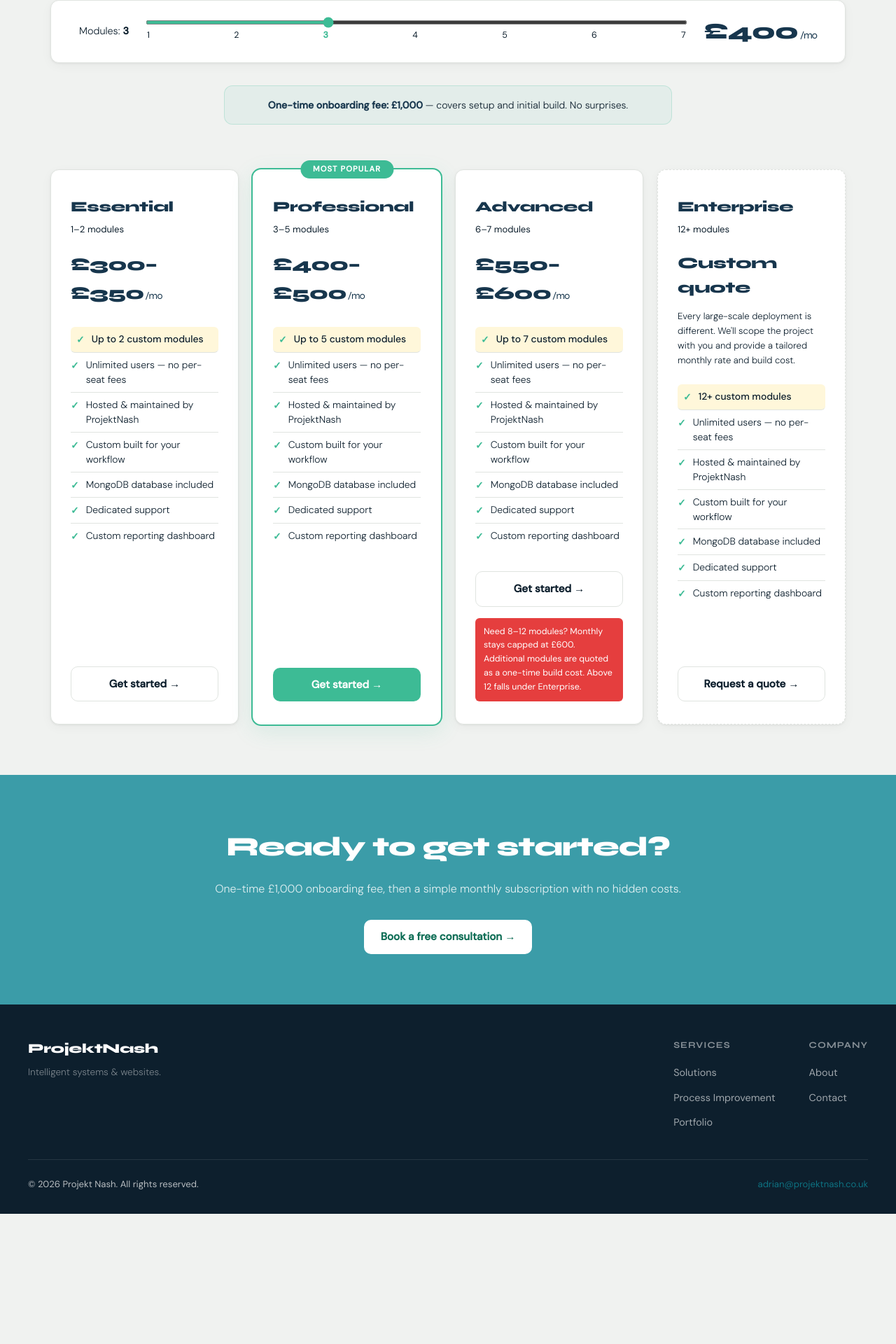
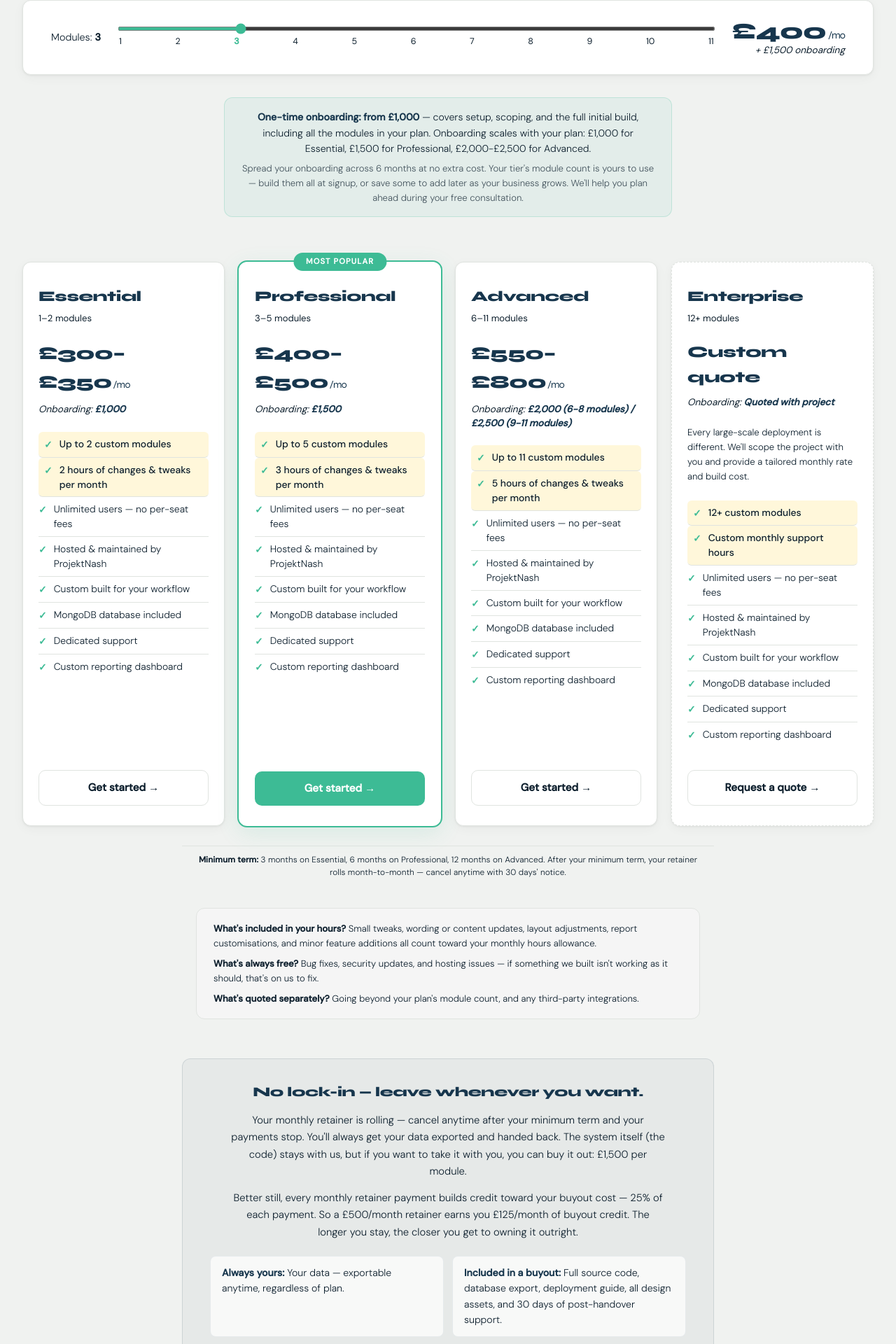
Before and after one commit to ProjektNash/Website, a React (Vite) app: page /pricing in a window 1280 px wide. Shown: the part 301-2221 px from the top of the page at 70% size. Before the commit the page ends 2035 px from the top, so only its background shows below. Built offline with nearby package versions, Linux system fonts and the light colour scheme.

Commit message:
Update: ...

```diff
--- a/src/components/Pricing.jsx
+++ b/src/components/Pricing.jsx
@@ -3,7 +3,15 @@
 import s from '../layout/modules/Page.module.css'
 import styles from './modules/Pricing.module.css'
 
-const PRICES = [0, 300, 350, 400, 450, 500, 550, 600]
+const priceFor = modules => 250 + modules * 50
+const onboardingFor = modules => {
+  if (modules <= 2) return 1000
+  if (modules <= 5) return 1500
+  if (modules <= 8) return 2000
+  if (modules <= 11) return 2500
+  return null
+}
+const hoursLabel = n => `${n} ${n === 1 ? 'hour' : 'hours'} of changes & tweaks per month`
 
 const SHARED_FEATURES = [
   'Unlimited users — no per-seat fees',
@@ -21,6 +29,8 @@
     modulesLabel: 'Up to 2 custom modules',
     minModules: 1,
     maxModules: 2,
+    monthlyHours: 2,
+    onboardingDisplay: '£1,000',
     popular: false,
   },
   {
@@ -29,21 +39,25 @@
     modulesLabel: 'Up to 5 custom modules',
     minModules: 3,
     maxModules: 5,
+    monthlyHours: 3,
+    onboardingDisplay: '£1,500',
     popular: true,
   },
   {
     name: 'Advanced',
-    range: '6–7 modules',
-    modulesLabel: 'Up to 7 custom modules',
+    range: '6–11 modules',
+    modulesLabel: 'Up to 11 custom modules',
     minModules: 6,
-    maxModules: 7,
+    maxModules: 11,
+    monthlyHours: 5,
+    onboardingDisplay: '£2,000 (6-8 modules) / £2,500 (9-11 modules)',
     popular: false,
-    advancedNote: true,
   },
   {
     name: 'Enterprise',
     range: '12+ modules',
     modulesLabel: '12+ custom modules',
+    onboardingDisplay: 'Quoted with project',
     popular: false,
     custom: true,
   },
@@ -51,7 +65,7 @@
 
 export default function Pricing() {
   const [modules, setModules] = useState(3)
-  const price = PRICES[modules]
+  const price = priceFor(modules)
 
   return (
     <>
@@ -59,7 +73,7 @@
         <h1>Pricing</h1>
       </div>
 
-      <section className={s.section} style={{ paddingTop: 0 }}>
+      <section className={s.section} style={{ paddingTop: 0, maxWidth: '1400px' }}>
 
         <div className={styles.sliderBox}>
           <div className={styles.sliderRow}>
@@ -68,23 +82,29 @@
               <input
                 type="range"
                 min={1}
-                max={7}
+                max={11}
                 value={modules}
                 onChange={e => setModules(Number(e.target.value))}
                 className={styles.slider}
               />
               <div className={styles.sliderTicks}>
-                {[1, 2, 3, 4, 5, 6, 7].map(n => (
+                {[1, 2, 3, 4, 5, 6, 7, 8, 9, 10, 11].map(n => (
                   <span key={n} className={n === modules ? styles.tickActive : ''}>{n}</span>
                 ))}
               </div>
             </div>
-            <span className={styles.sliderPrice}>£{price}<span>/mo</span></span>
+            <div className={styles.sliderPriceBlock}>
+              <span className={styles.sliderPrice}>£{price}<span>/mo</span></span>
+              <span className={styles.sliderOnboarding}>+ £{onboardingFor(modules).toLocaleString('en-GB')} onboarding</span>
+            </div>
           </div>
         </div>
 
         <div className={styles.onboarding}>
-          <strong>One-time onboarding fee: £1,000</strong> — covers setup and initial build. No surprises.
+          <strong>One-time onboarding: from £1,000</strong> — covers setup, scoping, and the full initial build, including all the modules in your plan. Onboarding scales with your plan: £1,000 for Essential, £1,500 for Professional, £2,000-£2,500 for Advanced.
+          <div style={{ marginTop: '6px', fontSize: '0.82rem', opacity: 0.75, fontWeight: 300 }}>
+            Spread your onboarding across 6 months at no extra cost. Your tier's module count is yours to use — build them all at signup, or save some to add later as your business grows. We'll help you plan ahead during your free consultation.
+          </div>
         </div>
 
         <div className={styles.plans}>
@@ -100,6 +120,9 @@
               {plan.custom ? (
                 <>
                   <div className={styles.planPriceCustom}>Custom quote</div>
+                  <div className={styles.onboardingLine}>
+                    Onboarding: <strong>{plan.onboardingDisplay}</strong>
+                  </div>
                   <p className={styles.enterpriseNote}>
                     Every large-scale deployment is different. We'll scope the project with you and provide a tailored monthly rate and build cost.
                   </p>
@@ -107,6 +130,10 @@
                     <li className={styles.featureHighlight}>
                       <span className={styles.check}>✓</span>
                       {plan.modulesLabel}
+                    </li>
+                    <li className={styles.featureHighlight}>
+                      <span className={styles.check}>✓</span>
+                      Custom monthly support hours
                     </li>
                     {SHARED_FEATURES.map(feature => (
                       <li key={feature}>
@@ -122,13 +149,20 @@
               ) : (
                 <>
                   <div className={styles.planPrice}>
-                    £{PRICES[plan.minModules]}–£{PRICES[plan.maxModules]}
+                    £{priceFor(plan.minModules)}–£{priceFor(plan.maxModules)}
                     <span>/mo</span>
+                  </div>
+                  <div className={styles.onboardingLine}>
+                    Onboarding: <strong>{plan.onboardingDisplay}</strong>
                   </div>
                   <ul className={styles.featureList}>
                     <li className={styles.featureHighlight}>
                       <span className={styles.check}>✓</span>
                       {plan.modulesLabel}
+                    </li>
+                    <li className={styles.featureHighlight}>
+                      <span className={styles.check}>✓</span>
+                      {hoursLabel(plan.monthlyHours)}
                     </li>
                     {SHARED_FEATURES.map(feature => (
                       <li key={feature}>
@@ -150,22 +184,41 @@
                       Get started →
                     </Link>
                   )}
-                  {plan.advancedNote && (
-                    <p className={styles.advancedNote}>
-                      Need 8–12 modules? Monthly stays capped at £600. Additional modules are quoted as a one-time build cost. Above 12 falls under Enterprise.
-                    </p>
-                  )}
                 </>
               )}
             </div>
           ))}
         </div>
 
+        <div className={styles.termNote}>
+          <strong>Minimum term:</strong> 3 months on Essential, 6 months on Professional, 12 months on Advanced. After your minimum term, your retainer rolls month-to-month — cancel anytime with 30 days' notice.
+        </div>
+
+        <div className={styles.hoursNote}>
+          <p><strong>What's included in your hours?</strong> Small tweaks, wording or content updates, layout adjustments, report customisations, and minor feature additions all count toward your monthly hours allowance.</p>
+          <p><strong>What's always free?</strong> Bug fixes, security updates, and hosting issues — if something we built isn't working as it should, that's on us to fix.</p>
+          <p><strong>What's quoted separately?</strong> Going beyond your plan's module count, and any third-party integrations.</p>
+        </div>
+
+        <div className={styles.exitOptions}>
+          <h3 className={styles.exitOptionsHeading}>No lock-in — leave whenever you want.</h3>
+          <p className={styles.exitOptionsIntro}>
+            Your monthly retainer is rolling — cancel anytime after your minimum term and your payments stop. You'll always get your data exported and handed back. The system itself (the code) stays with us, but if you want to take it with you, you can buy it out: £1,500 per module.
+          </p>
+          <p className={styles.exitOptionsIntro}>
+            Better still, every monthly retainer payment builds credit toward your buyout cost — 25% of each payment. So a £500/month retainer earns you £125/month of buyout credit. The longer you stay, the closer you get to owning it outright.
+          </p>
+          <div className={styles.exitOptionsList}>
+            <p><strong>Always yours:</strong> Your data — exportable anytime, regardless of plan.</p>
+            <p><strong>Included in a buyout:</strong> Full source code, database export, deployment guide, all design assets, and 30 days of post-handover support.</p>
+          </div>
+        </div>
+
       </section>
 
       <div className={s.ctaBanner}>
         <h2>Ready to get started?</h2>
-        <p>One-time £1,000 onboarding fee, then a simple monthly subscription with no hidden costs.</p>
+        <p>Onboarding from £1,000 (or 6 monthly payments), then a simple subscription with no hidden costs.</p>
         <Link to="/contact" className={`${s.btn} ${s.btnWhite}`}>Book a free consultation →</Link>
       </div>
     </>
--- a/src/components/modules/Pricing.module.css
+++ b/src/components/modules/Pricing.module.css
@@ -32,6 +32,14 @@
   flex: 1;
 }
 
+.sliderPriceBlock {
+  display: flex;
+  flex-direction: column;
+  align-items: flex-end;
+  gap: 4px;
+  flex-shrink: 0;
+}
+
 .sliderPrice {
   font-family: var(--font-head);
   font-size: 2rem;
@@ -40,7 +48,15 @@
   letter-spacing: -0.03em;
   line-height: 1;
   white-space: nowrap;
-  flex-shrink: 0;
+}
+
+.sliderOnboarding {
+  font-size: 0.85rem;
+  font-style: italic;
+  color: var(--text-muted);
+  font-weight: 400;
+  white-space: nowrap;
+  line-height: 1;
 }
 
 .sliderPrice span {
@@ -153,6 +169,123 @@
   font-weight: 700;
 }
 
+.hoursNote {
+  text-align: left;
+  padding: 18px 24px;
+  background: #f5f5f5;
+  border: 1px solid var(--border);
+  border-radius: var(--radius);
+  font-size: 0.82rem;
+  color: var(--text-muted);
+  max-width: 720px;
+  margin: 32px auto 0;
+  font-weight: 300;
+  line-height: 1.6;
+}
+
+.hoursNote p {
+  margin: 0;
+}
+
+.hoursNote p + p {
+  margin-top: 8px;
+}
+
+.hoursNote strong {
+  color: var(--text);
+  font-weight: 600;
+}
+
+.termNote {
+  text-align: center;
+  padding: 10px 18px;
+  border-top: 1px solid var(--border);
+  font-size: 0.74rem;
+  color: var(--text-muted);
+  max-width: 760px;
+  margin: 28px auto 24px;
+  font-weight: 300;
+  line-height: 1.55;
+  letter-spacing: 0.01em;
+}
+
+.termNote strong {
+  color: var(--text);
+  font-weight: 600;
+}
+
+/* ── Exit / ownership options ───────────────────────────────────────── */
+
+.exitOptions {
+  max-width: 760px;
+  margin: 56px auto 16px;
+  padding: 32px 36px;
+  background: rgba(23, 54, 77, 0.045);
+  border: 1px solid rgba(23, 54, 77, 0.12);
+  border-radius: var(--radius);
+  text-align: center;
+}
+
+.exitOptionsHeading {
+  font-family: var(--font-head);
+  font-size: 1.2rem;
+  font-weight: 800;
+  color: #17364D;
+  letter-spacing: -0.02em;
+  margin-bottom: 12px;
+}
+
+.exitOptionsIntro {
+  font-size: 0.92rem;
+  color: var(--text-muted);
+  font-weight: 300;
+  line-height: 1.65;
+  margin: 0 auto 14px;
+  max-width: 620px;
+}
+
+.exitOptionsIntro:last-of-type {
+  margin-bottom: 22px;
+}
+
+.exitOptionsList {
+  display: grid;
+  grid-template-columns: 1fr 1fr;
+  gap: 12px;
+  text-align: left;
+  max-width: 680px;
+  margin: 0 auto;
+}
+
+@media (max-width: 640px) {
+  .exitOptionsList {
+    grid-template-columns: 1fr;
+  }
+}
+
+.exitOptionsList p {
+  font-size: 0.88rem;
+  color: var(--text);
+  font-weight: 300;
+  line-height: 1.6;
+  margin: 0;
+  padding: 12px 16px;
+  background: rgba(255, 255, 255, 0.7);
+  border: 1px solid rgba(23, 54, 77, 0.08);
+  border-radius: 8px;
+}
+
+.exitOptionsList strong {
+  color: #17364D;
+  font-weight: 600;
+}
+
+@media (max-width: 600px) {
+  .exitOptions {
+    padding: 24px 20px;
+  }
+}
+
 /* ── Plan cards ─────────────────────────────────────────────────────── */
 
 .plans {
@@ -166,7 +299,7 @@
   background: var(--surface);
   border: 1px solid var(--border);
   border-radius: var(--radius);
-  padding: 36px 28px 32px;
+  padding: 32px 22px 28px;
   box-shadow: var(--card-shadow);
   position: relative;
   transition: box-shadow 0.25s, transform 0.25s;
@@ -227,7 +360,7 @@
   font-weight: 800;
   color: #17364D;
   letter-spacing: -0.03em;
-  margin-bottom: 28px;
+  margin-bottom: 8px;
 }
 
 .planPrice span {
@@ -247,7 +380,23 @@
   font-weight: 800;
   color: #17364D;
   letter-spacing: -0.02em;
-  margin-bottom: 12px;
+  margin-bottom: 8px;
+}
+
+.onboardingLine {
+  font-size: 0.85rem;
+  font-style: italic;
+  color: var(--text-muted);
+  font-weight: 400;
+  line-height: 1.45;
+  margin-bottom: 22px;
+  word-wrap: break-word;
+}
+
+.onboardingLine strong {
+  color: #17364D;
+  font-weight: 700;
+  font-style: italic;
 }
 
 .advancedNote {
```
